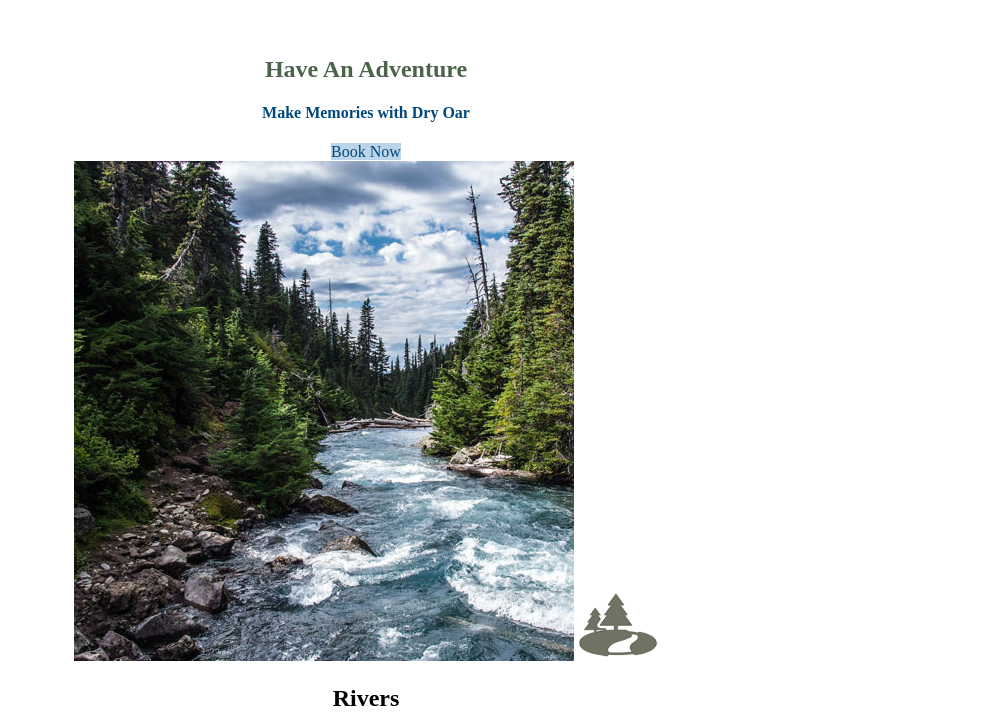
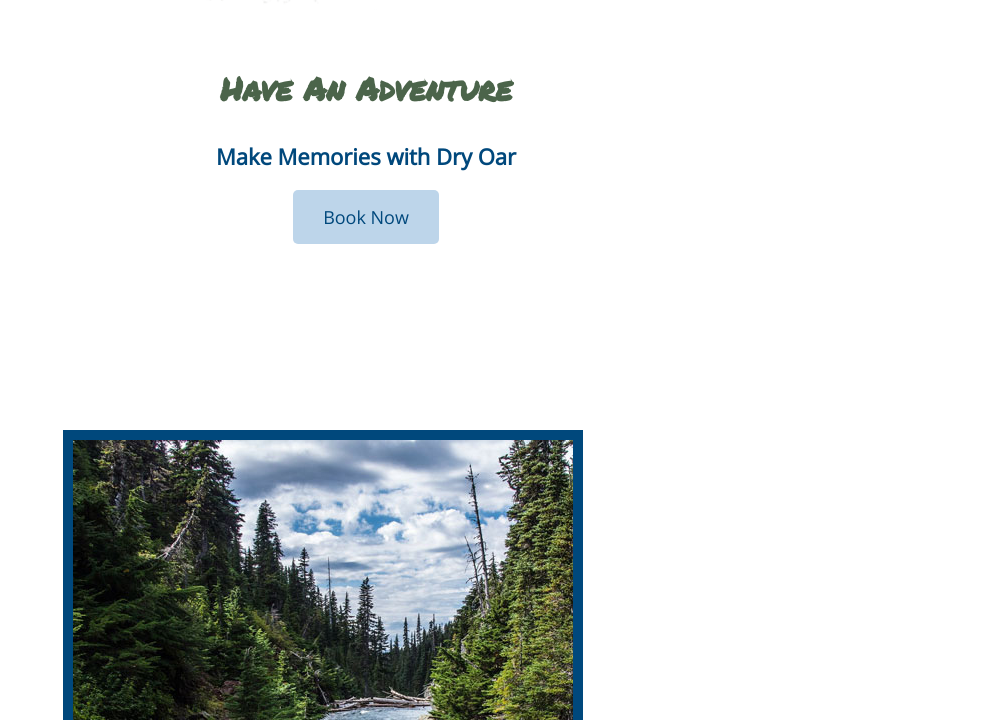
Before and after one commit to lautarocolazo/wdd130, a plain HTML site: page index.html in a window 1280 px wide. Shown: the part 900-1620 px from the top of the page, without its empty margins (274-1280 px from the left). Drawn offline with nearby package versions, Linux system fonts and the light colour scheme.

Commit message:
W05 - CSS - Fonts and Spacing

```diff
--- a/wwr/styles/styles.css
+++ b/wwr/styles/styles.css
@@ -1,3 +1,28 @@
+@import url('https://fonts.googleapis.com/css2?family=Open+Sans:wght@300&family=Permanent+Marker&display=swap');
+
+:root {
+    /* change the values below to your colors from your palette */
+    --primary-color: #00487c   ;
+    --secondary-color: #bdd5ea ;
+    --accent1-color: #4b644a;
+    --accent2-color: white;
+
+    /* change the values below to your chosen font(s) */
+    --heading-font: "Permanent Marker";
+    --paragraph-font: "Open Sans", Helvetica, sans-serif;
+
+    /* these colors below should be chosen from among your palette colors above */
+    --headline-color-on-white: #00487c;  /* headlines on a white background */
+    --headline-color-on-color: white; /* headlines on a colored background */
+    --paragraph-color-on-white: #00487c; /* paragraph text on a white background */
+    --paragraph-color-on-color: white; /* paragraph text on a colored background */
+    --paragraph-background-color: #00487c  ;
+    --nav-link-color: #00487c;
+    --nav-background-color: #bdd5ea;
+    --nav-hover-link-color: white;
+    --nav-hover-background-color: #00487c;
+  }
+
 .content{
     max-width: 1600px;
     margin: 0 auto;
@@ -6,6 +31,8 @@
 nav a{
     text-align: center;
     text-decoration: none;
+    color: #00487c;
+    padding: 35px;
 }
 
 #hero-msg h1, #hero-msg h4{
@@ -26,43 +53,78 @@ main section{
 
 body{
     background-color: #ffffff;
+    font-family: var(--paragraph-font);
+    font-size: 22px;
+    margin: 0;
+    padding: 0;
 }
+
+h2 {
+    margin: 0;
+}
+
 header{
     background-color: #bdd5ea;
 }
+
 nav a:hover{
     color:#ffffff;
     background-color: #00487c;
+    padding: 35px
 }
+
 .book, .join{
     color: #00487c;
     background-color: #bdd5ea;
     text-decoration: none;
+    font-size: 18px;
+    padding: 15px 30px;
+    margin-top: 50px;
+    border-radius: 5px;
 }
+
 .book:hover, .join:hover{
     color:#ffffff;
     background-color: #00487c;
 }
+
 #background{
     background-color: #4b644a;
 }
+
 .msg{
     color:#ffffff;
     background-color: #4b644a;
+    line-height: 1.5em;
+    padding: 35px;
 }
+
+.msg h2{
+    font-family: var(--heading-font);
+}
+
+.msg p{
+    font-size: 0.8rem;
+    padding-bottom: 15px;
+}
+
 footer{
     background-color: #bdd5ea;
 }
 
-nav a{
-    color: #00487c;
-}
-
 .home-title{
     color: #4b644a;
+    font-family: var(--heading-font);
+    font-size: 2rem;
+    margin-top: 10px;
 }
 h4{
     color:#00487c;
+}
+
+footer {
+    padding: 25px 50px;
+    margin-top: 200px;
 }
 
 footer a{
@@ -84,14 +146,35 @@ footer p a:hover {
     text-decoration: underline;
 }
 
+footer .social img{
+    padding-top: 15px;
+}
+
 .logo{
     width: 80px;
 }
 
 .icon{
     width: 80px;
+    padding-top: 10px
+}
+
+#logo_link {
+    padding-top: 5px;
 }
 
 #hero-img{
     width: 100%;
 }
+
+.rivers-card, .camping-card, .rapids-card{
+    margin: 200px 0;
+}
+
+.card-img{
+    border: 10px solid #00487c;
+}
+
+main section img {
+    box-sizing: border-box;
+}
```
